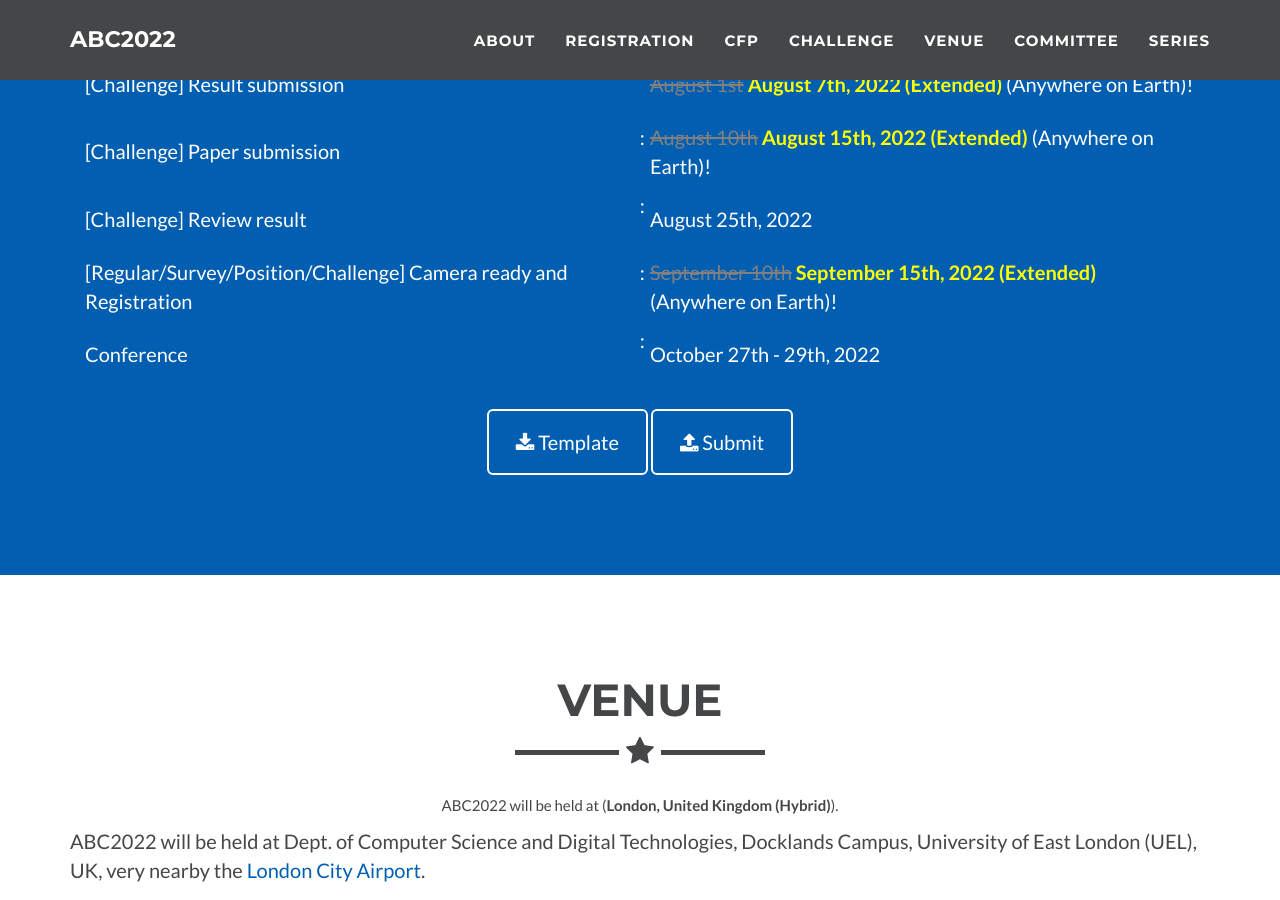
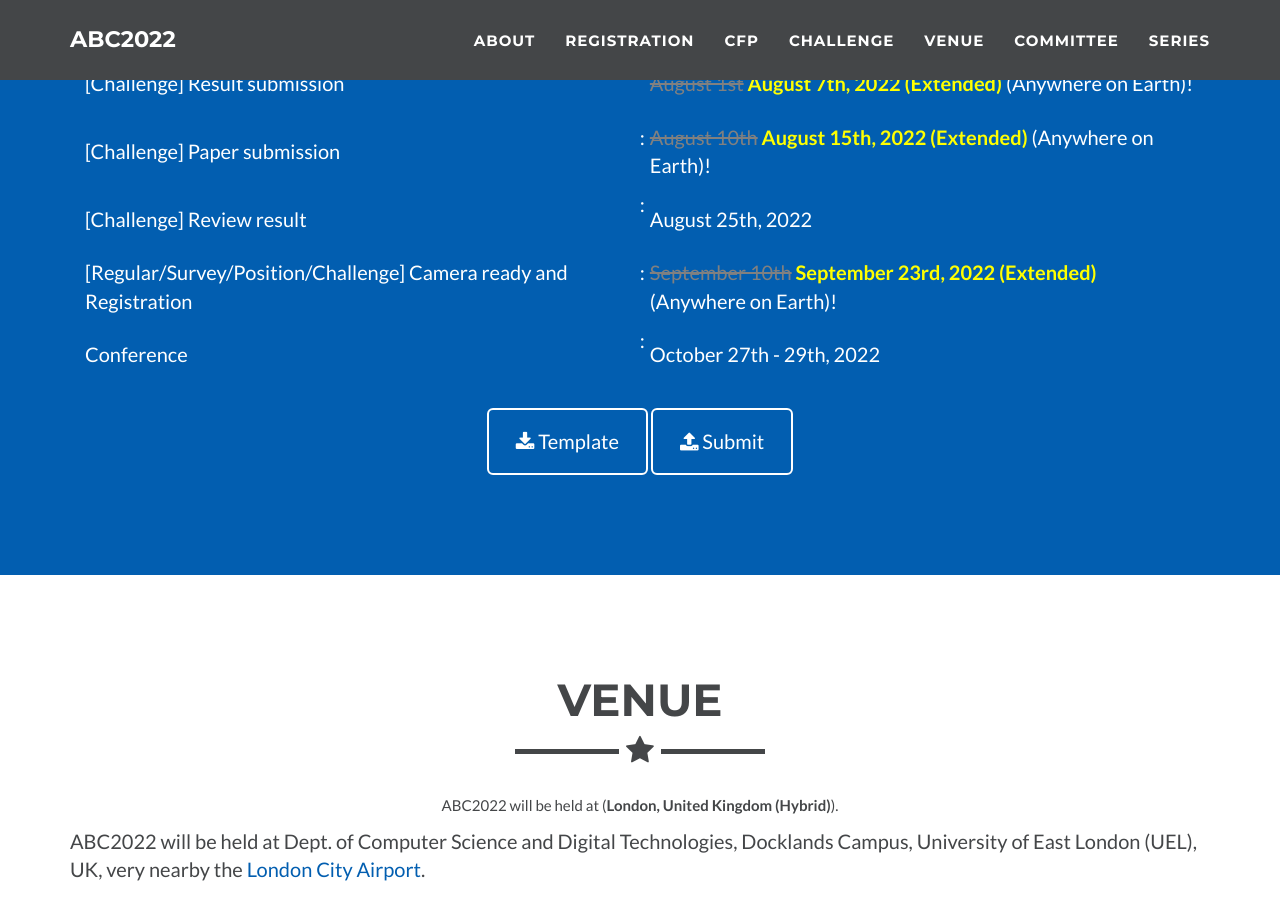
Before and after one commit to abc-research/abc-research.github.io, a Jekyll site: the page built from index.html, in a window 1280 px wide and 900 px high, scrolled down 3727 px. Built offline with Jekyll 4.4.1, drawn with Linux system fonts in a browser that asks for light colours.

Commit message:
Update _config.yml

```diff
--- a/_config.yml
+++ b/_config.yml
@@ -397,7 +397,7 @@ cfp:
     - name: "[Challenge] Review result"
       date: August 25th, 2022
     - name: "[Regular/Survey/Position/Challenge] Camera ready and Registration"
-      date: <strike style="color:gray">September 10th</strike><b><span style="color:yellow"> September 15th, 2022 (Extended)</span></b> (Anywhere on Earth)!
+      date: <strike style="color:gray">September 10th</strike><b><span style="color:yellow"> September 23rd, 2022 (Extended)</span></b> (Anywhere on Earth)!
 # Sep. 15th: submit to the publisher
     - name: "Conference"
       date: October 27th - 29th, 2022
```
